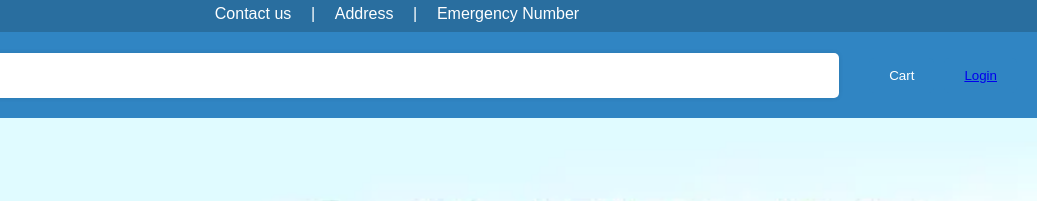
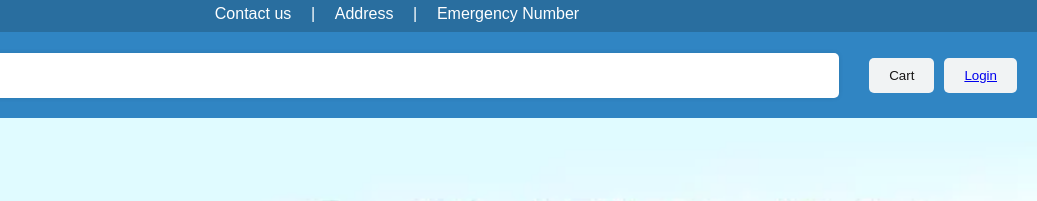
Before and after one commit to YashCyanide/Remedy, a plain HTML site: page index.html in a window 1280 px wide. Shown: the top 201 px of the page, 243-1280 px from the left. Drawn offline with Linux system fonts and the light colour scheme; some icons are missing.

Commit message:
Fixed login and cart button

```diff
--- a/s.css
+++ b/s.css
@@ -58,19 +58,19 @@ body, html {
 
 .cart-button button,
 .login-button button {
-    background-color: #3085C3;
+    background-color: #f1f3f4;
     border: none;
     padding: 10px 20px;
     border-radius: 5px;
     margin-left: 10px;
     cursor: pointer;
-    color: white;
+    color: rgb(24, 22, 22);
     transition: background-color 0.3s ease; /* Add smooth background color transition on hover */
 }
 
 .cart-button button:hover,
 .login-button button:hover {
-    background-color: #007bff; /* Change background color on hover */
+    background-color: #87b5e7; /* Change background color on hover */
 }
 
 /* Carousel styles */
```
